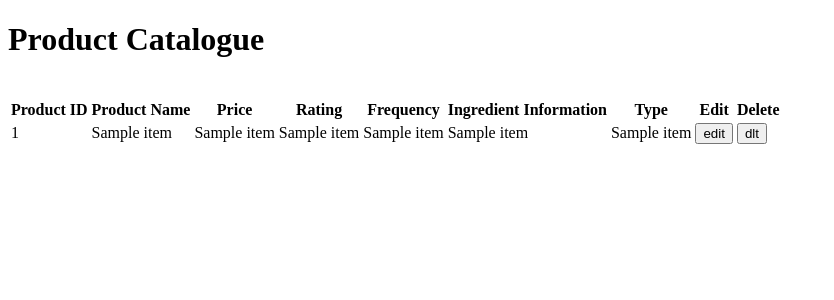
After one commit to aadityaaacodes/hermosa-hotel-management-website, a Flask app: template templates/admin-view.html in a window 1280 px wide. The commit adds this page. Shown: the top 300 px of the page, without its empty margins (0-834 px from the left). Run offline with Flask 3, Linux system fonts and the light colour scheme; the template is opened without the code that fills it: most values are stand-ins (such as "Sample title", 1, 10 or a date in 2020); some libraries are stand-ins or nearby versions.

Commit message:
Basic view functionality setup for admin

```diff
--- a/app.py
+++ b/app.py
@@ -1,6 +1,6 @@
 from flask import Flask, render_template, request, session, url_for, redirect
 from mysql_accessor import verify, authenticate, searchName, registration, get_info, delete_my_account
-from admin_functions import add_product, rem_product
+from admin_functions import add_product, rem_product, show_products
 
 app = Flask(__name__)
 
@@ -77,6 +77,17 @@ def admin_page(func):
         elif request.method=='GET':
             return render_template(f'admin-{func}.html')
 
+    if func=='view':
+        if request.method=='GET':
+            x = show_products()
+            return render_template(f'admin-{func}.html', P_table=x)
+
+
+
+
+
+
+
 # testing purposes
 @app.route('/test/<func>', methods=['GET', 'POST'])
 def test_forms(func):
--- a/templates/admin-add.html
+++ b/templates/admin-add.html
@@ -2,7 +2,7 @@
 
 <!-- head: title -->
 {% block title %}
-Admin
+Product Add
 {% endblock %}
 
 <!-- body -->
@@ -19,8 +19,8 @@ Admin
     <label for="isVeg">Ingredients Information:</label><br>
     <select id="veg" name="veg" required>
         <option value="Choose" selected disabled>Choose</option>
-        <option value="yes">Vegetarian</option>
-        <option value="no">Non-vegetarian</option>
+        <option value="Vegetarian">Vegetarian</option>
+        <option value="Non-vegetarian">Non-vegetarian</option>
     </select><br><br>
 
     <label for="type">Type:</label><br>
--- /dev/null
+++ b/templates/admin-view.html
@@ -0,0 +1,44 @@
+{% extends 'layout.html' %}
+
+{% block title %}
+Product Catalogue
+{% endblock %}
+
+{% block content %}
+
+<h1>Product Catalogue</h1>
+
+<br>
+
+<table>
+  <thead>
+    <tr>
+        <th>Product ID</th>
+        <th>Product Name</th>
+        <th>Price</th>
+        <th>Rating</th>
+        <th>Frequency</th>
+        <th>Ingredient Information</th>
+        <th>Type</th>
+        <th>Edit</th>
+        <th>Delete</th>
+    </tr>
+  </thead>
+  <tbody>
+    {% for item in P_table %}
+    <tr>
+      <td>{{ item[0] }}</td>
+      <td>{{ item[1] }}</td>
+      <td>{{ item[2] }}</td>
+      <td>{{ item[3] }}</td>
+      <td>{{ item[4] }}</td>
+      <td>{{ item[5] }}</td>
+      <td>{{ item[6] }}</td>
+      <td><button>edit</button></td>
+      <td><button>dlt</button></td>
+    </tr>
+    {% endfor %}
+  </tbody>
+</table>
+
+{% endblock %}
--- a/templates/layout.html
+++ b/templates/layout.html
@@ -5,7 +5,7 @@
         <meta name="viewport" content="width=device-width, initial-scale=1.0">
         <link rel="stylesheet" href="/templates/login.css">
         <title>{% block title %}{% endblock %}</title>
-    </head>
+        <script src='https://kit.fontawesome.com/a076d05399.js' crossorigin='anonymous'></script>    </head>
 
     <body>
             {% block content %}
```
Also changed, not shown: admin_functions.py (+42 -0 lines).
